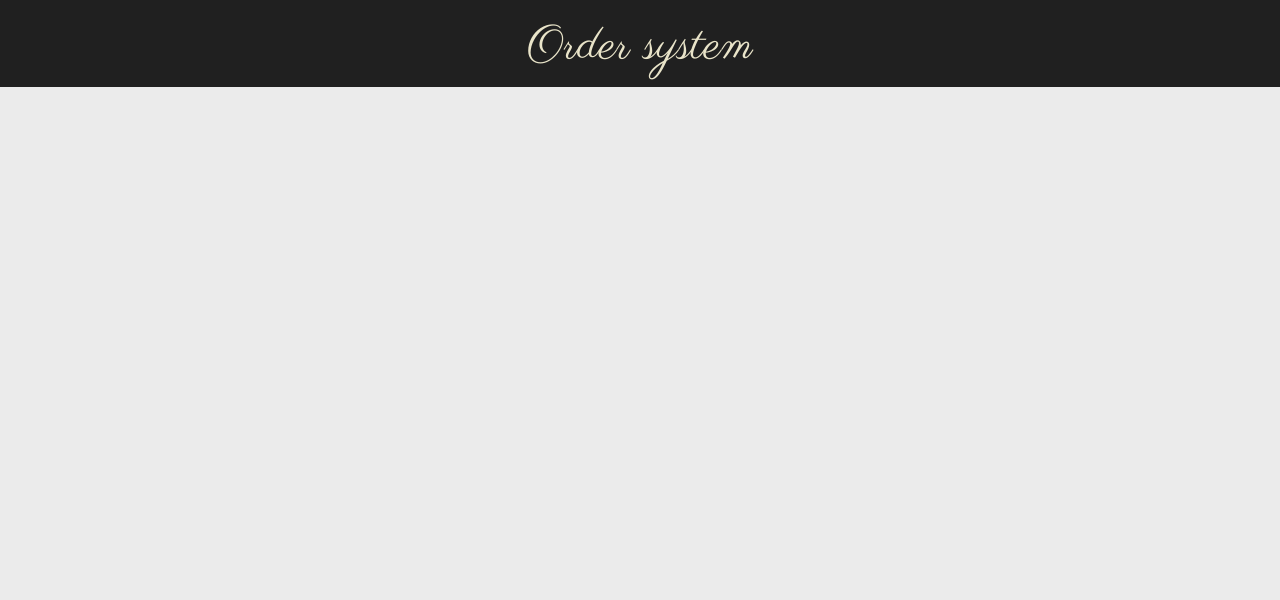
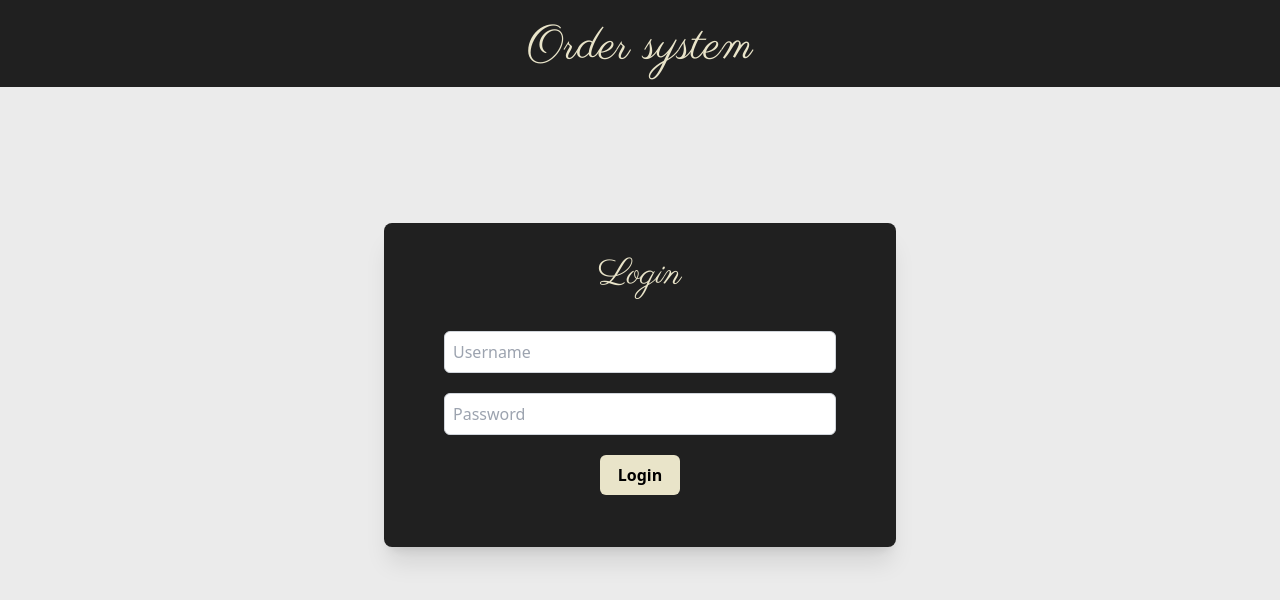
Before and after one commit to IzzetGunturk/Ordersystem, a React (Vite) app in the folder client/: page /admin in a window 1280 px wide. Before the commit this address had no page. Shown: the top 600 px of the page. Built offline with nearby package versions, Linux system fonts and the light colour scheme.

Commit message:
Changed UI of login page

```diff
--- a/client/src/App.jsx
+++ b/client/src/App.jsx
@@ -10,7 +10,7 @@ const App = () => {
       <Header/>
       <Routes>
       <Route path="/" element={<MenuOrder />} />
-      <Route path="/orderlist" element={<LoginPage />} />
+      <Route path="/admin" element={<LoginPage />} />
       </Routes>
     </>
   );
--- a/client/src/components/loginPage.jsx
+++ b/client/src/components/loginPage.jsx
@@ -57,28 +57,28 @@ function LoginPage() {
       <section>
         <div className="mx-auto max-w-screen-xl px-4 py-28 sm:px-6 lg:px-8">
           <div className="mx-auto">
-            <form className="mt-6 mb-0 space-y-4 rounded-lg p-4 shadow-xl sm:p-6 lg:p-8 mx-auto max-w-lg bg-white">
-              <h1 className="text-center text-2xl font-bold text-primary sm:text-3xl">
-                Login to database
+            <form className="mt-6 mb-0 space-y-4 rounded-lg p-4 shadow-xl sm:p-6 lg:p-8 mx-auto max-w-lg bg-buttoncolor">
+              <h1 className="text-center font-Parisienne text-primary text-4xl">
+                Login
               </h1>
               <div>
-                <div className="flex flex-col">
+                <div className="flex flex-col px-7">
                   <input
                   type='text'
                   value={username}
                   placeholder='Username'
-                  className='mx-auto p-2 m-5 w-48 border border-gray-300 rounded-md'
+                  className='mx-auto p-2 m-5 w-full border border-gray-300 rounded-md'
                   onChange={(e) => setUsername(e.target.value)}>
                   </input>
                   <input
                   type='password'
                   value={password}
                   placeholder='Password'
-                  className='mx-auto p-2 w-48 border border-gray-300 rounded-md'
+                  className='mx-auto p-2 w-full border border-gray-300 rounded-md'
                   onChange={(e) => setPassword(e.target.value)}>
                   </input>
                   <button
-                  className='mx-auto px-4 py-2 m-5 w-20 bg-yellow-500 hover:bg-yellow-300 transition duration-200 text-white rounded-md cursor-pointer'
+                  className='mx-auto px-4 py-2 m-5 w-20 bg-primary hover:bg-[#afac9b] font-semibold transition duration-200 text-black rounded-md cursor-pointer'
                   onClick={handleLogin}>
                     Login
                   </button>
```
